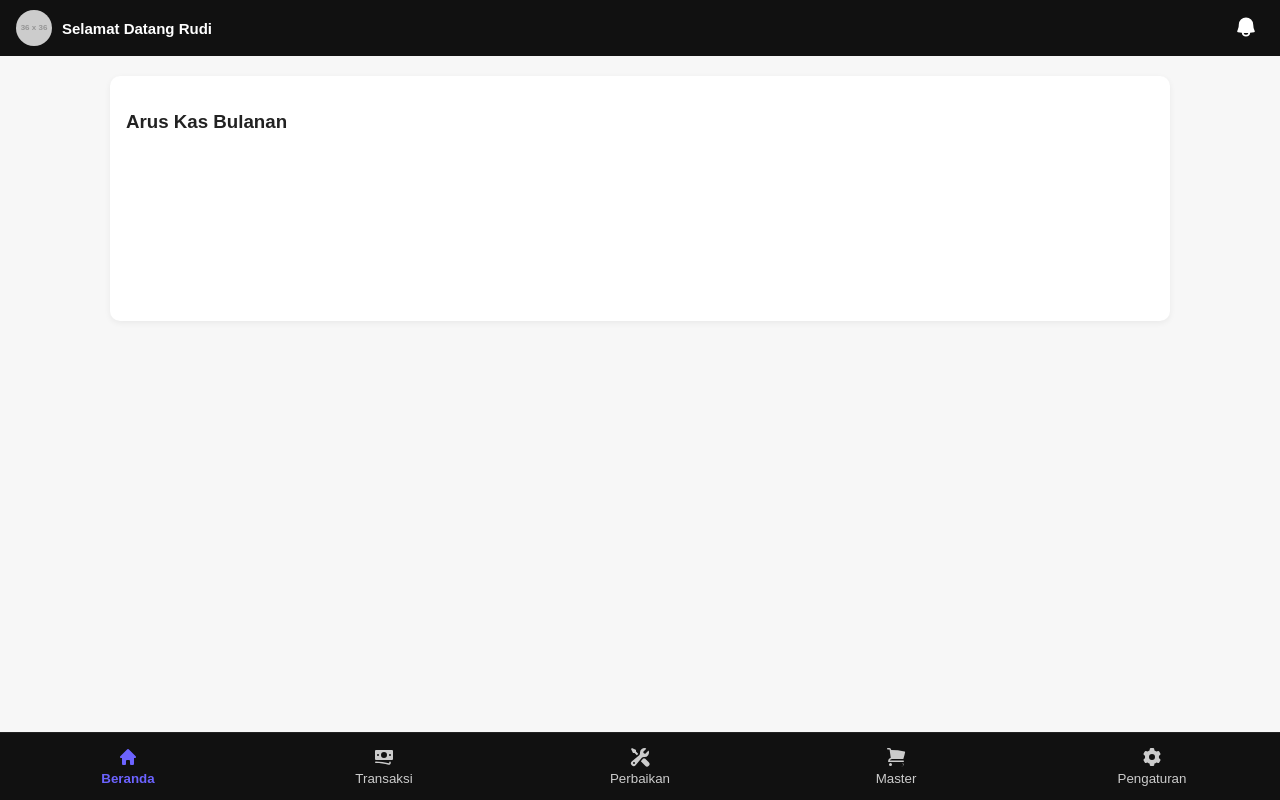
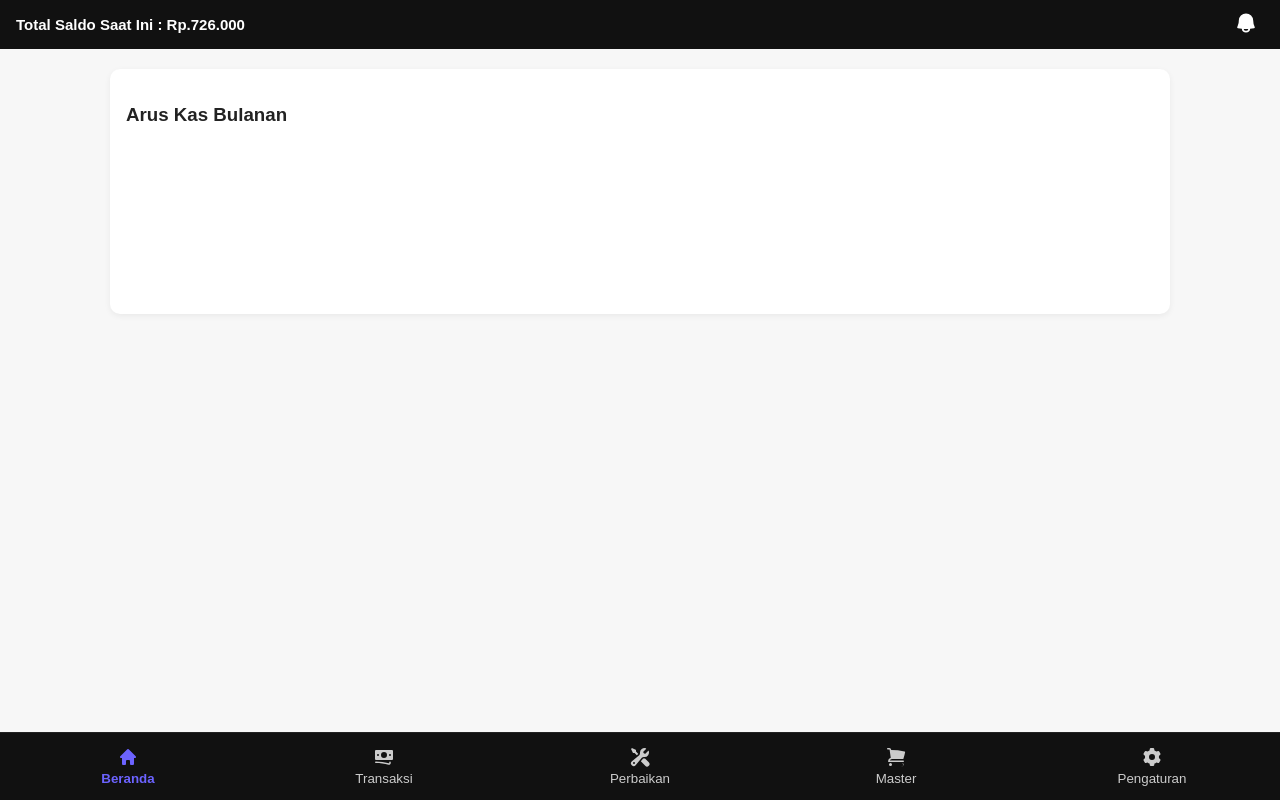
Before and after one commit to Ramsov7/jual-beli-hp, a plain HTML site: page index.html in a window 1280 px wide. Drawn offline with nearby package versions, Linux system fonts and the light colour scheme; no server answers; placeholder pictures from the web are drawn by us.

Commit message:
Update index.html

```diff
--- a/index.html
+++ b/index.html
@@ -11,8 +11,7 @@
   <header>
     <div class="top-bar">
       <div class="user-profile">
-        <img src="https://via.placeholder.com/36" alt="User">
-        <span>Selamat Datang Rudi</span>
+        <span>Total Saldo Saat Ini : Rp.726.000</span>
       </div>
       <button class="notif-btn" aria-label="Notifikasi">
         <svg><use href="icons.svg#notif"></use></svg>
```
